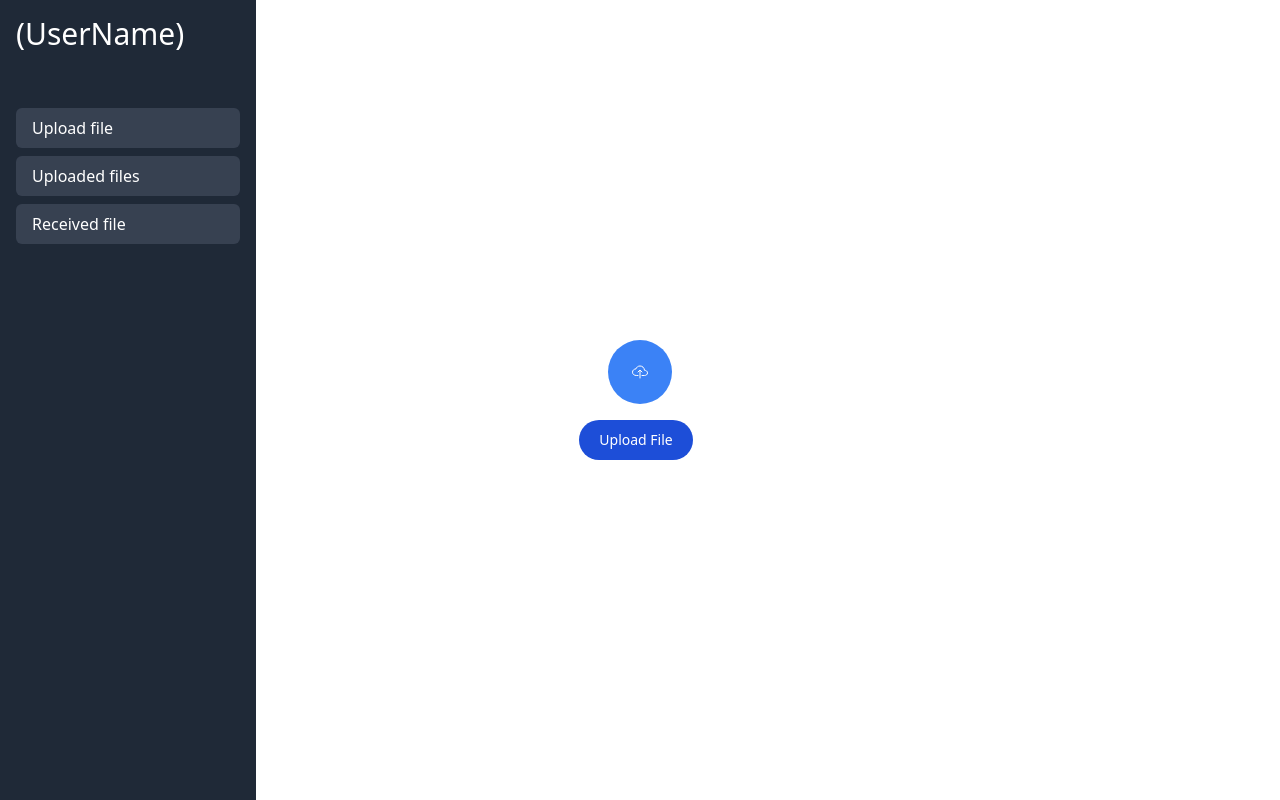
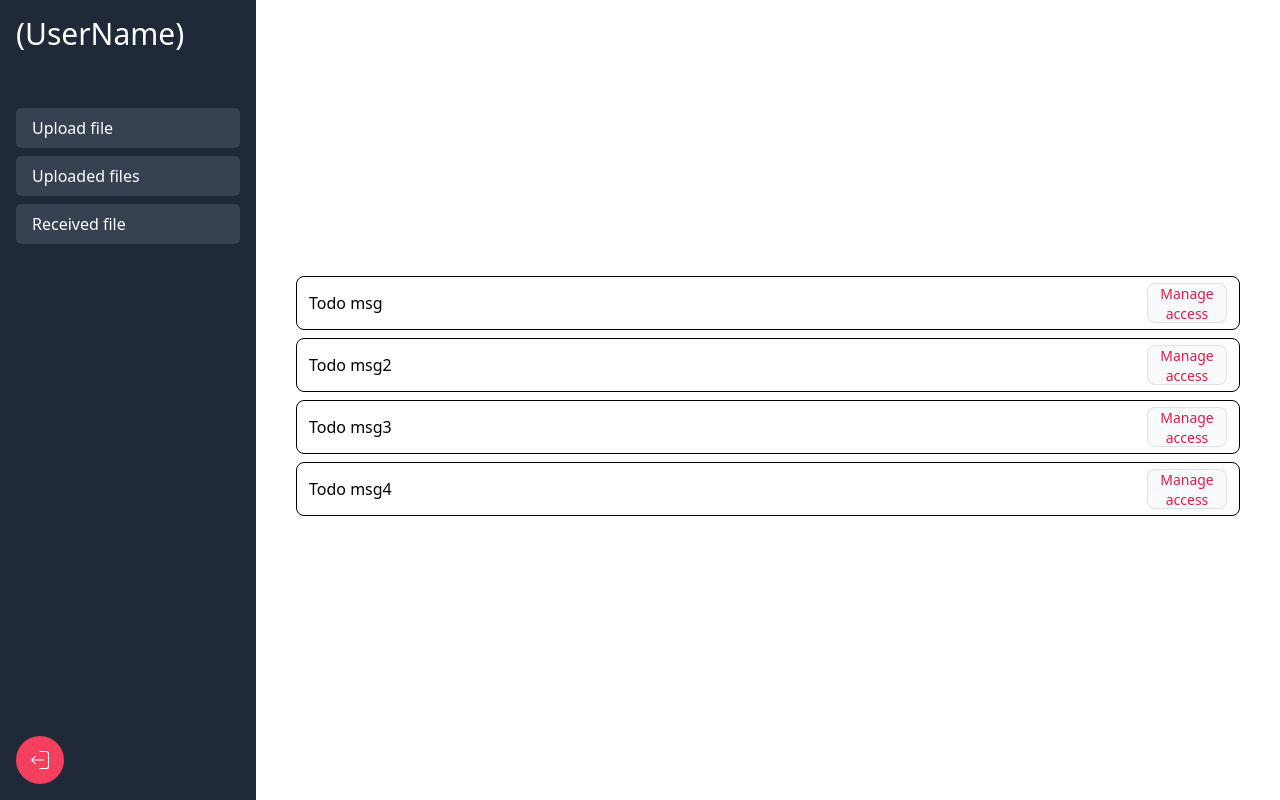
Before and after one commit to hacknovas/UnCloud, a React (Create React App) app in the folder frontend/: page /managefiles in a window 1280 px wide. Built offline with nearby package versions, Linux system fonts and the light colour scheme.

Commit message:
Added manage file and view files pages

```diff
--- a/frontend/src/App.js
+++ b/frontend/src/App.js
@@ -1,16 +1,27 @@
-// import Login from "./page/Login";
-import Sidebar from "./components/Sidebar";
-import Upload from "./components/Upload";
-// import Login from "./page/Login";
-// import Register from "./page/Register";
-
+import Login from "./page/Login";
+import Upload from "./page/Upload";
+import FileList from "./page/FileList"
+import ReceivedFiles from "./page/ReceivedFiles";
+import { BrowserRouter, Routes, Route } from "react-router-dom";
+import Register from "./page/Register";
+import Layout from "./page/Layout";
 
 function App() {
   return (
-  <>
-      <Sidebar/>
-      <Upload/>
-  </>
+    <>
+      <BrowserRouter>
+        <Routes>
+          <Route path="/login" element={<Login />} />
+          <Route path="/register" element={<Register />} />
+          <Route path="/" element={<Layout />}>
+            <Route path="upload" element={<Upload />} />
+            <Route path="managefiles" element={<FileList />} />
+            <Route path="recievedfile" element={<ReceivedFiles />} />
+            {/* <Route path="*" element={<NoPage />} /> */}
+          </Route>
+        </Routes>
+      </BrowserRouter>
+    </>
   );
 }
 
--- a/frontend/src/components/Sidebar.jsx
+++ b/frontend/src/components/Sidebar.jsx
@@ -2,23 +2,34 @@
 
 import React from 'react';
 import { Link } from 'react-router-dom';
+import { CiLogout } from 'react-icons/ci';
+import Button from './Button';
 
 const Sidebar = () => {
     return (
-        <div className="fixed h-full left-0 top-0 w-1/5 bg-gray-800 p-4">
+        <div className="fixed h-full left-0 top-0 w-1/5 bg-gray-800 p-4 flex flex-col justify-between">
+            <div>
                 <p className="text-3xl text-white mb-4">(UserName)</p>
 
-            <ul className='my-14'>
+                <ul className="my-14">
                     <li className="mb-2">
-                    <Link to="#" className="text-white block bg-gray-700 py-2 px-4 rounded-md">Upload file</Link>
+                        <Link to="upload" className="text-white block bg-gray-700 py-2 px-4 rounded-md">Upload file</Link>
                     </li>
                     <li className="mb-2">
-                    <Link to="#" className="text-white block bg-gray-700 py-2 px-4 rounded-md">Uploaded files</Link>
+                        <Link to="managefiles" className="text-white block bg-gray-700 py-2 px-4 rounded-md">Uploaded files</Link>
                     </li>
                     <li className="mb-2">
-                    <Link to="#" className="text-white block bg-gray-700 py-2 px-4 rounded-md">Received file</Link>
+                        <Link to="recievedfile" className="text-white block bg-gray-700 py-2 px-4 rounded-md">Received file</Link>
                     </li>
                 </ul>
+            </div>
+
+            {/* Logout Button */}
+            <Link to='login'>
+            <Button className="w-12 h-12 bg-rose-500 rounded-full flex items-center justify-center cursor-pointer text-white text-2xl font-extrabold mt-4">
+                <CiLogout />
+            </Button>
+            </Link>
         </div>
     );
 };
--- a/frontend/src/index.js
+++ b/frontend/src/index.js
@@ -7,9 +7,7 @@ import App from './App';
 const root = ReactDOM.createRoot(document.getElementById('root'));
 root.render(
   <React.StrictMode>
-    <BrowserRouter>
       <App />
-    </BrowserRouter>
   </React.StrictMode>
 );
 
--- /dev/null
+++ b/frontend/src/page/FileList.jsx
@@ -0,0 +1,43 @@
+import { useState } from "react";
+// import { useTodo } from "../contexts";
+
+function TodoItem() {
+    const todos = [
+        { id: 1, todo: "Todo msg" },
+        { id: 2, todo: "Todo msg2" },
+        { id: 3, todo: "Todo msg3" },
+        { id: 4, todo: "Todo msg4" },
+    ]
+
+    // const [todoMsg, setTodoMsg] = useState(todo.todo);
+    // const { deleteTodo, updateTodo, toggleTodo } = useTodo();
+
+    const editTodo = () => {
+        // updateTodo(todo.id, { ...todo, todo: todo.todoMsg })
+        // setIsTodoEditable(false);
+    }
+
+    const toggleCompleted = () => {
+        // toggleTodo(todo.id)
+    }
+
+    return (
+        <div className="absolute top-1/2 right-0 transform -translate-y-1/2 w-4/5">
+            {todos.map((todo) => (
+                <ul key={todo.id} className="list-none m-0 px-10">
+                    <li className="flex items-center justify-between border border-black rounded-lg px-3 py-1.5 shadow-sm shadow-white/50 duration-300 text-black mb-2">
+                        <span className="flex-grow">{todo.todo}</span>
+                        <button
+                            className="w-20 h-10 rounded-lg text-sm text-rose-600 border border-black/10 justify-center items-center bg-gray-50 hover:bg-gray-100 shrink-0"
+                        // onClick={() => deleteTodo(todo.id)}
+                        >
+                            Manage access
+                        </button>
+                    </li>
+                </ul>
+            ))}
+        </div>
+    );
+}
+
+export default TodoItem;
--- /dev/null
+++ b/frontend/src/page/Layout.jsx
@@ -0,0 +1,16 @@
+import React from 'react'
+import { Outlet } from 'react-router-dom'
+import Sidebar from '../components/Sidebar'
+
+
+const Layout = () => {
+    return (
+        <>
+            <Sidebar/>
+            <Outlet/>
+            {/* <h1 className='bg-orange-600'>hii</h1> */}
+        </>
+    )
+}
+
+export default Layout
--- a/frontend/src/page/Login.jsx
+++ b/frontend/src/page/Login.jsx
@@ -5,7 +5,7 @@ import Button from "../components/Button"
 export default function Login() {
     return (
         <>
-            <section className="min-h-screen w-full flex items-center justify-center">
+            <section className="min-h-screen w-full flex items-center justify-center bg-blue-100">
                 <div className="flex flex-col items-center bg-white p-4 rounded-md shadow-md w-[95%] max-w-[550px]">
                     <h1 className="text-xl font-bold">Welcome to UnCloud! 👋</h1>
                     <p className="mt-2 max-w-[80%] text-center">
--- /dev/null
+++ b/frontend/src/page/ReceivedFiles.jsx
@@ -0,0 +1,36 @@
+import React from 'react'
+
+function ReceivedFiles() {
+    const todos = [
+        { id: 1, todo: "Todo msg" },
+        { id: 2, todo: "Todo msg2" },
+        { id: 3, todo: "Todo msg3" },
+        { id: 4, todo: "Todo msg4" },
+    ]
+
+    // const [todoMsg, setTodoMsg] = useState(todo.todo);
+    // const { deleteTodo, updateTodo, toggleTodo } = useTodo();
+
+    const editTodo = () => {
+        // updateTodo(todo.id, { ...todo, todo: todo.todoMsg })
+        // setIsTodoEditable(false);
+    }
+
+    const toggleCompleted = () => {
+        // toggleTodo(todo.id)
+    }
+
+    return (
+        <div className="absolute top-1/2 right-0 transform -translate-y-1/2 w-4/5">
+            {todos.map((todo) => (
+                <ul key={todo.id} className="list-none m-0 px-10">
+                    <li className="flex items-center justify-between border border-black rounded-lg px-3 py-1.5 shadow-sm shadow-white/50 duration-300 text-black mb-2">
+                        <span className="flex-grow">{todo.todo}</span>
+                    </li>
+                </ul>
+            ))}
+        </div>
+    );
+}
+
+export default ReceivedFiles
--- a/frontend/src/page/Register.jsx
+++ b/frontend/src/page/Register.jsx
@@ -6,9 +6,9 @@ import { Link } from 'react-router-dom'
 function Register() {
     return (
         <>
-            <section className="min-h-screen w-full flex items-center justify-center ">
+            <section className="min-h-screen w-full flex items-center justify-center bg-blue-100 ">
                 <div className="flex flex-col items-center bg-white p-4 rounded-md shadow-md w-[95%] max-w-[550px]">
-                    <h1 className="text-xl font-bold">Hey new to Meta market! 👋</h1>
+                    <h1 className="text-xl font-bold">Hey, new to UnCloud ? 👋</h1>
                     <p className="mt-2 max-w-[80%] text-center">
                         Create an account and start using now.
                     </p>
@@ -53,7 +53,7 @@ function Register() {
 
                     <div className="mt-4">
                         Already have an account?{" "}
-                        <Link href="/login" className="text-primary">
+                        <Link to="/login" className="text-primary">
                             Sign Up
                         </Link>
                     </div>
--- a/frontend/src/components/Upload.jsx
+++ b/frontend/src/page/Upload.jsx
@@ -1,5 +1,5 @@
 import React, { useRef, useState } from 'react';
-import Button from './Button';
+import Button from '../components/Button';
 import { IoCloudUploadOutline } from 'react-icons/io5';
 
 const Upload = () => {
@@ -25,7 +25,7 @@ const Upload = () => {
     };
 
     return (
-        <div className="flex items-center justify-center h-screen">
+        <div className="absolute right-0 top-0 w-4/5 flex items-center justify-center h-screen">
             <div className="flex flex-col items-center space-y-4">
                 {/* Display selected files */}
                 {selectedFiles.length > 0 ? (
```
Lines whose indentation alone changed are shown as unchanged.
